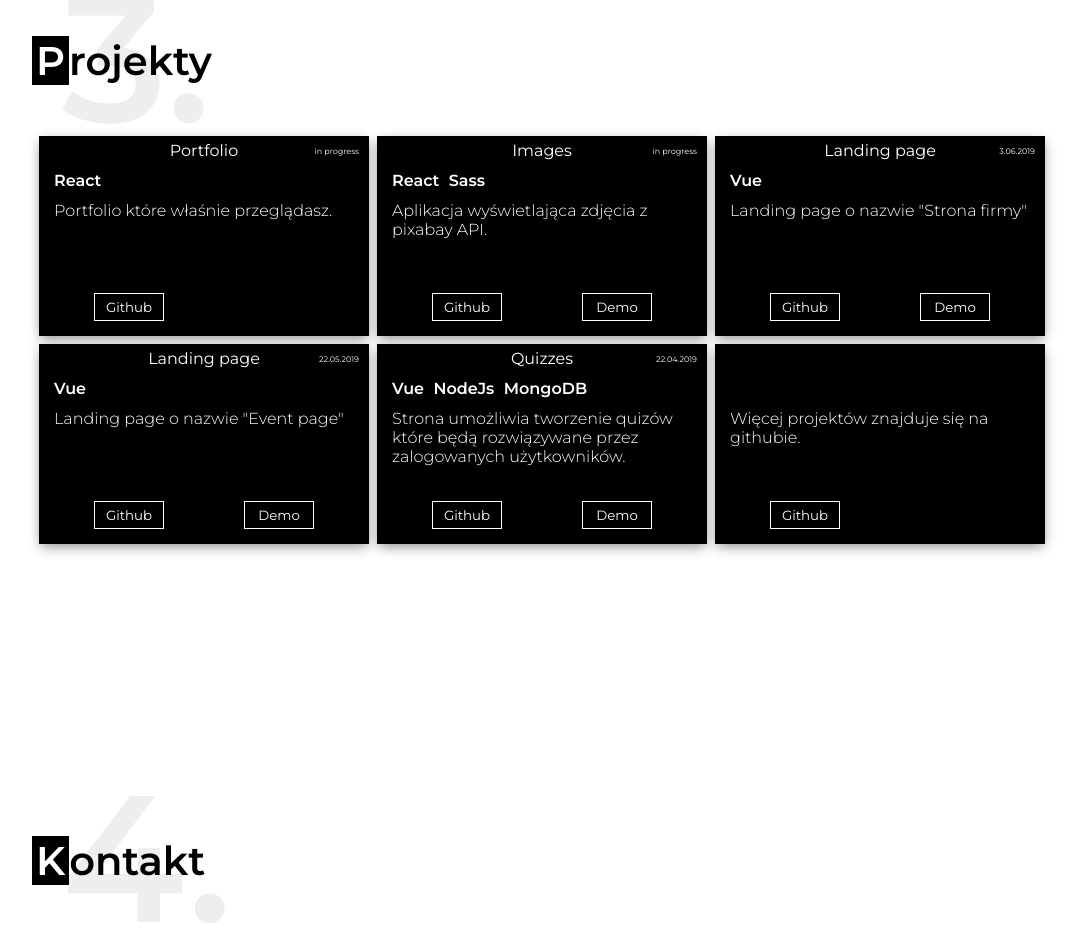
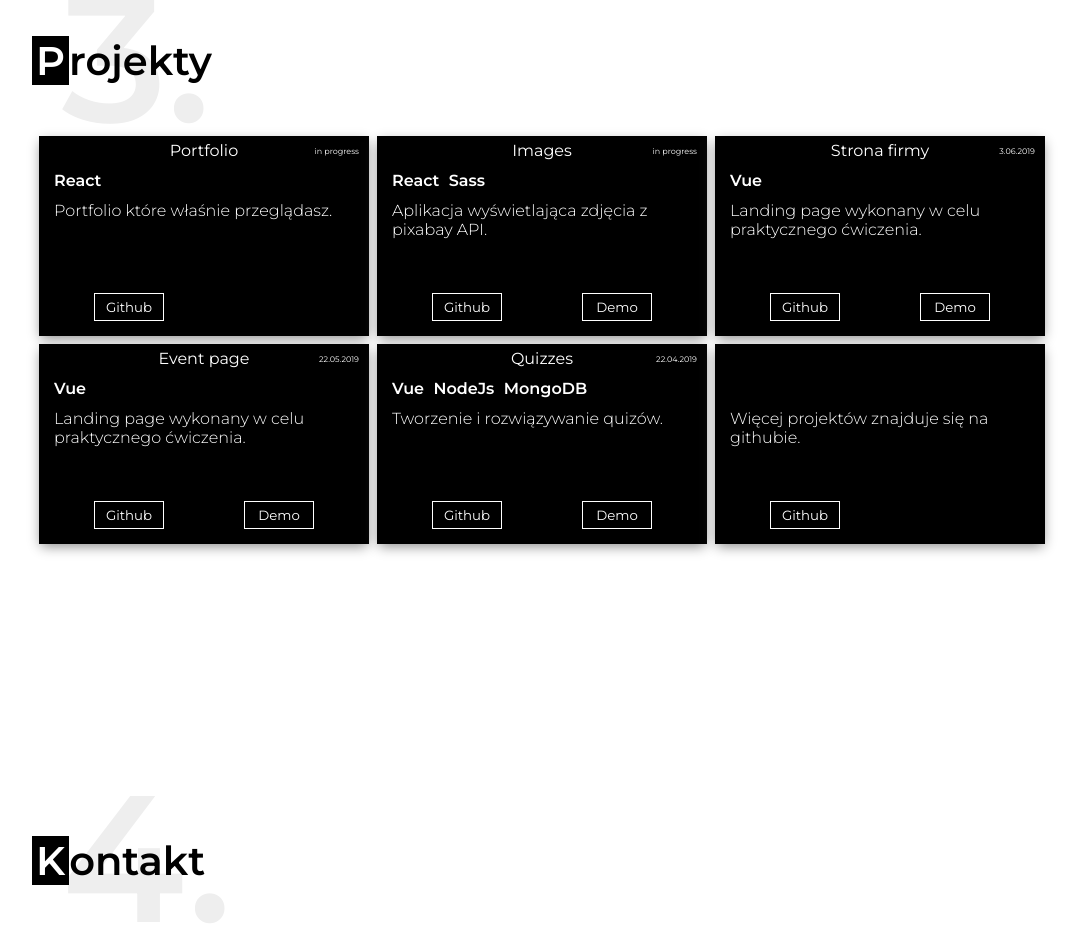
Before and after one commit to qqavon/My-portfolio, a React (Create React App) app: page /sections in a window 1280 px wide. Shown: the part 1720-2653 px from the top of the page, without its empty margins (98-1180 px from the left). Built offline with nearby package versions, Linux system fonts and the light colour scheme; the HTML template or start-up script is replaced by a standard one.

Commit message:
Added transition to projects list

```diff
--- a/src/components/ProjectItem/ProjectItem.js
+++ b/src/components/ProjectItem/ProjectItem.js
@@ -5,7 +5,7 @@ const ProjectItem = ({name, stack, imgSrc, githubUrl, demoUrl, date, description
     return (
         <div className="projects__list__item">
             { imgSrc ?
-                <img src={`src/img/projects/${ imgSrc }`} /> : null
+                <img src={`src/img/projects/${ imgSrc }`} alt={ `${name} miniature` } /> : null
             }
             <div className="project-body">
                 <span className="project-body__name"> { name } </span>
--- a/src/components/ProjectItem/projectItem.css
+++ b/src/components/ProjectItem/projectItem.css
@@ -7,6 +7,13 @@
     box-shadow: 0px 4px 12px -2px #868686;
     overflow: hidden;
     cursor: default;
+    transform: translateY(20px);
+    opacity: 0;
+    transition: transform .4s ease-in-out, opacity .4s ease-in-out;
+}
+.projects__list__item[class~=active] {
+    transform: translateY(0px);
+    opacity: 1;
 }
 
 .projects__list__item img {
@@ -15,9 +22,6 @@
     height: 100%;
     object-fit: cover;
     z-index: 0;
-}
-.projects__list__item:hover .project-body {
-    background-color: rgba(0, 0, 0, .7);
 }
 
 .project-body {
@@ -37,6 +41,9 @@
     transition: transform .2s ease-in-out;
     padding: 5px 15px 15px 15px;
     transition: background-color .2s ease-in-out;
+}
+.projects__list__item:hover .project-body {
+    background-color: rgba(0, 0, 0, .7);
 }
 .project-body__name {
     height: 30px;
--- a/src/components/Projects/Projects.js
+++ b/src/components/Projects/Projects.js
@@ -20,18 +20,18 @@ const Projects = () => {
             date: 'in progress'
         },
         {
-            name: 'Landing page',
+            name: 'Strona firmy',
             imgSrc: 'company.JPG',
-            description: 'Landing page o nazwie "Strona firmy"',
+            description: 'Landing page wykonany w celu praktycznego ćwiczenia.',
             stack: ['Vue'],
             githubUrl: 'https://github.com/qqavon/Images',
             demoUrl: 'https://qqavon.github.io/Images/',
             date: '3.06.2019'
         },
         {
-            name: 'Landing page',
+            name: 'Event page',
             imgSrc: 'eventPage.JPG',
-            description: 'Landing page o nazwie "Event page"',
+            description: 'Landing page wykonany w celu praktycznego ćwiczenia.',
             stack: ['Vue'],
             githubUrl: 'https://github.com/qqavon/Images',
             demoUrl: 'https://qqavon.github.io/Images/',
@@ -40,7 +40,7 @@ const Projects = () => {
         {
             name: 'Quizzes',
             imgSrc: 'quizzes.JPG',
-            description: 'Strona umożliwia tworzenie quizów które będą rozwiązywane przez zalogowanych użytkowników.',
+            description: 'Tworzenie i rozwiązywanie quizów.',
             stack: ['Vue', 'NodeJs', 'MongoDB'],
             githubUrl: 'https://github.com/qqavon/quizzes',
             demoUrl: 'https://qqavon.github.io/quizzes/#/',
--- a/src/views/Sections/Sections.js
+++ b/src/views/Sections/Sections.js
@@ -1,11 +1,32 @@
-import React from 'react'
+import React, { useEffect, useState } from 'react'
 import AboutMe from '../../components/AboutMe/AboutMe'
 import Skills from '../../components/Skills/Skills';
 import Projects from '../../components/Projects/Projects';
 import Contact from '../../components/Contact/Contact';
 import Nav from '../../components/Nav/Nav';
 
+
 const Sections = () => {
+    const [ isProjectsAppear, setIsProjectsAppear ] = useState( false )
+
+    useEffect(() => {
+        const projectsSection = document.querySelector('#projects')
+        const projectsList = document.querySelectorAll('.projects__list__item')
+
+        window.onscroll = () => {
+            const screenHeight = window.innerHeight
+            if((window.pageYOffset + screenHeight/3) > projectsSection.offsetTop && !isProjectsAppear) {
+                setIsProjectsAppear( true )
+
+                projectsList.forEach((project, index) => {
+                    setTimeout(() => {
+                        project.classList.add('active')
+                    }, (index * 100))
+                })
+            }
+        }
+    })
+
     return (
         <div>
             <Nav />
```
